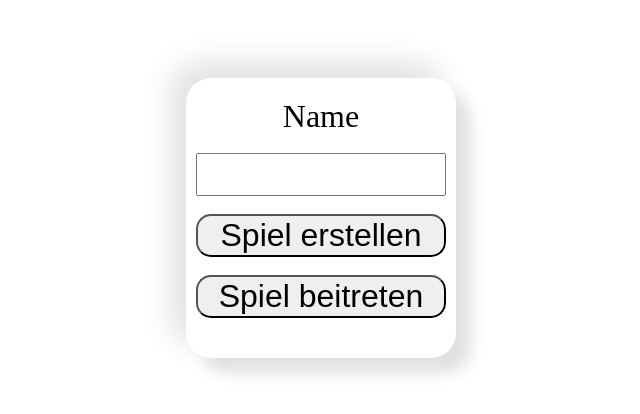
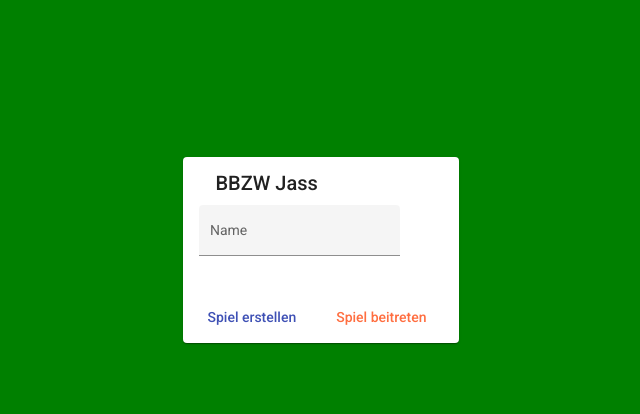
Before and after one commit to lucbu01/jass, an Angular app in the folder frontend/: page / in a window 1280 px wide. Shown: the part 150-564 px from the top of the page, without its empty margins (319-959 px from the left). Built offline with nearby package versions, Linux system fonts and the light colour scheme.

Commit message:
create menu with material angular

```diff
--- a/frontend/package.json
+++ b/frontend/package.json
@@ -14,10 +14,12 @@
   "private": true,
   "dependencies": {
     "@angular/animations": "~11.0.0",
+    "@angular/cdk": "^11.0.1",
     "@angular/common": "~11.0.0",
     "@angular/compiler": "~11.0.0",
     "@angular/core": "~11.0.0",
     "@angular/forms": "~11.0.0",
+    "@angular/material": "^11.0.1",
     "@angular/platform-browser": "~11.0.0",
     "@angular/platform-browser-dynamic": "~11.0.0",
     "@angular/router": "~11.0.0",
--- a/frontend/src/app/menu/menu.component.html
+++ b/frontend/src/app/menu/menu.component.html
@@ -1,8 +1,17 @@
 <div class="center">
-    <div class="card">
-        <label for="username" class="label">Name</label><br>
-        <input id="username" type="text" class="input"><br>
-        <button class="button">Spiel erstellen</button><br>
-        <button class="button">Spiel beitreten</button>
-    </div>
+    <mat-card>
+        <mat-card-header>
+          <mat-card-title>BBZW Jass</mat-card-title>
+        </mat-card-header>
+        <mat-card-content>
+            <mat-form-field appearance="fill">
+                <mat-label>Name</mat-label>
+                <input matInput ([ngModel])="name">
+            </mat-form-field>
+        </mat-card-content>
+        <mat-card-actions>
+          <button mat-button color="primary">Spiel erstellen</button>
+          <button mat-button color="accent">Spiel beitreten</button>
+        </mat-card-actions>
+      </mat-card>
 </div>
--- a/frontend/src/app/menu/menu.component.scss
+++ b/frontend/src/app/menu/menu.component.scss
@@ -1,35 +1,9 @@
 .center
 {
-    height:90vh;
+    height:100%;
     width:100%;
     display: flex;
     justify-content: center;
     align-items: center;
+    background-color: green;
 }
-
-.card
-{
-    padding: 10px;
-    height:250px;
-    width:250px;
-    padding-top: 20px;
-    display:flex;
-    flex-direction:column;
-    position:relative;
-    box-shadow:  15px 15px 15px #e1e1e3, -15px -15px 30px #e1e1e3;
-    border-radius: 25px;
-}
-
-.label {
-    font-size: xx-large;
-    text-align: center;
-}
-
-.input {
-    font-size: xx-large;
-}
-
-.button {
-    font-size: xx-large;
-    border-radius: 15px;
-}
--- a/frontend/src/app/menu/menu.component.ts
+++ b/frontend/src/app/menu/menu.component.ts
@@ -6,6 +6,7 @@ import { Component, OnInit } from '@angular/core';
   styleUrls: ['./menu.component.scss']
 })
 export class MenuComponent implements OnInit {
+  name = '';
 
   constructor() { }
 
--- a/frontend/src/index.html
+++ b/frontend/src/index.html
@@ -6,8 +6,10 @@
   <base href="/">
   <meta name="viewport" content="width=device-width, initial-scale=1">
   <link rel="icon" type="image/x-icon" href="favicon.ico">
+  <link href="https://fonts.googleapis.com/css?family=Roboto:300,400,500&display=swap" rel="stylesheet">
+  <link href="https://fonts.googleapis.com/icon?family=Material+Icons" rel="stylesheet">
 </head>
-<body>
+<body class="mat-typography">
   <app-root></app-root>
 </body>
 </html>
--- a/frontend/src/styles.scss
+++ b/frontend/src/styles.scss
@@ -1 +1,39 @@
+
+// Custom Theming for Angular Material
+// For more information: https://material.angular.io/guide/theming
+@import '~@angular/material/theming';
+// Plus imports for other components in your app.
+
+// Include the common styles for Angular Material. We include this here so that you only
+// have to load a single css file for Angular Material in your app.
+// Be sure that you only ever include this mixin once!
+@include mat-core();
+
+// Define the palettes for your theme using the Material Design palettes available in palette.scss
+// (imported above). For each palette, you can optionally specify a default, lighter, and darker
+// hue. Available color palettes: https://material.io/design/color/
+$jass-client-primary: mat-palette($mat-indigo);
+$jass-client-accent: mat-palette($mat-deep-orange, A200, A100, A400);
+
+// The warn palette is optional (defaults to red).
+$jass-client-warn: mat-palette($mat-red);
+
+// Create the theme object. A theme consists of configurations for individual
+// theming systems such as "color" or "typography".
+$jass-client-theme: mat-light-theme((
+  color: (
+    primary: $jass-client-primary,
+    accent: $jass-client-accent,
+    warn: $jass-client-warn,
+  )
+));
+
+// Include theme styles for core and each component used in your app.
+// Alternatively, you can import and @include the theme mixins for each component
+// that you are using.
+@include angular-material-theme($jass-client-theme);
+
 /* You can add global styles to this file, and also import other style files */
+
+html, body { height: 100%; }
+body { margin: 0; font-family: Roboto, "Helvetica Neue", sans-serif; }
```
Also changed, not shown: frontend/src/app/app.module.ts (+14 -1 lines), 1 other file (tests, documents, lock files or other folders).
